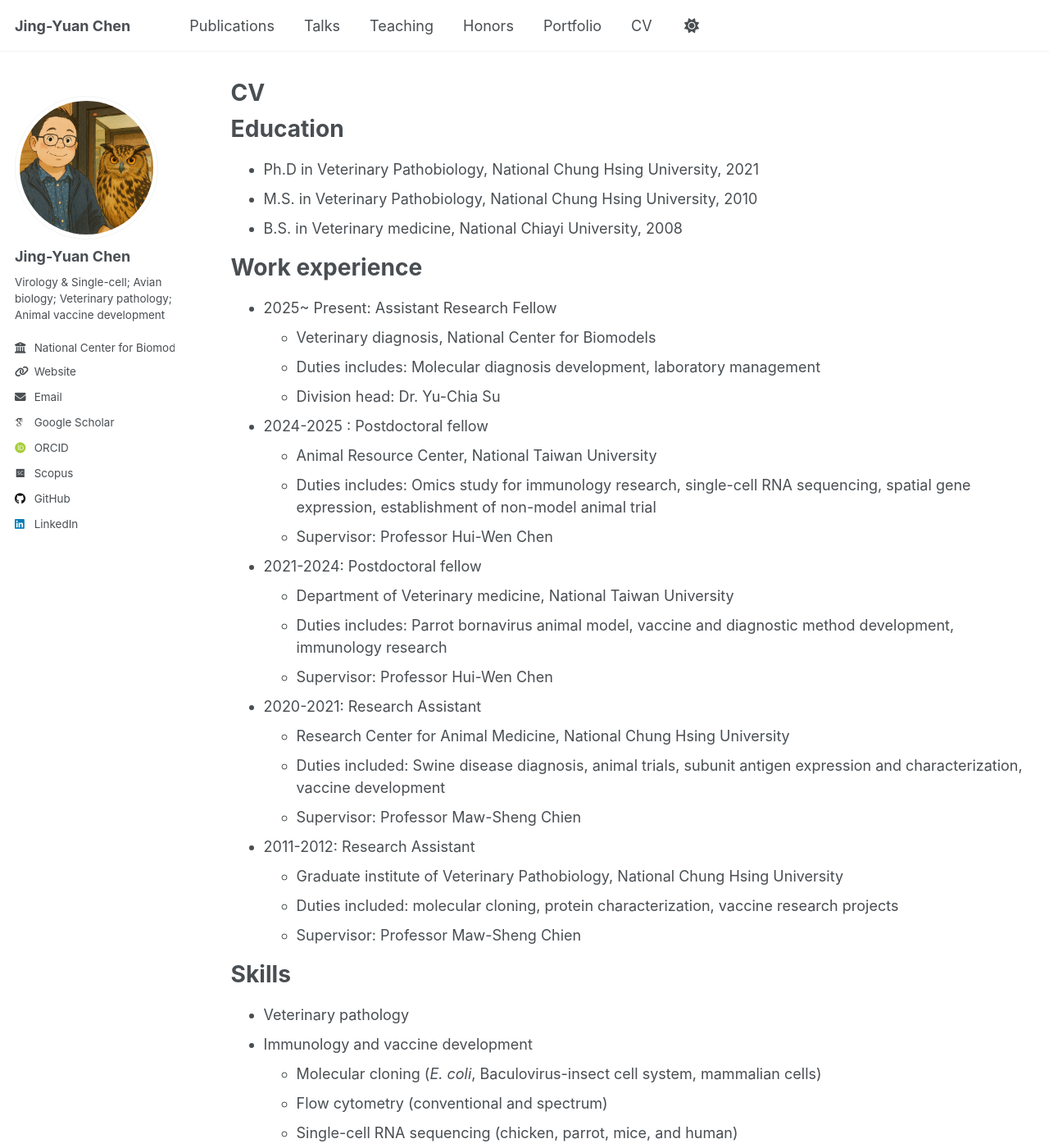
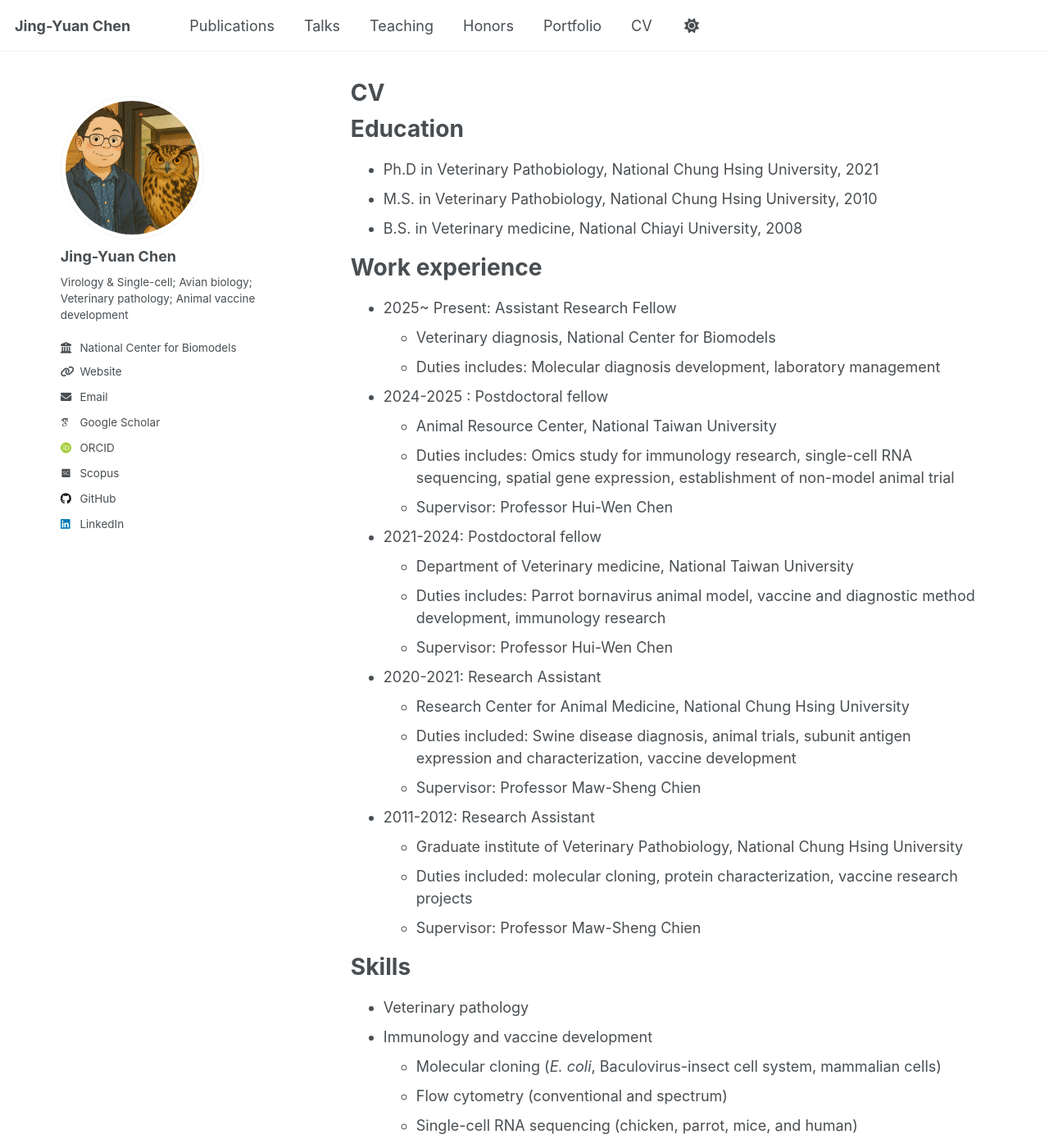
Before and after one commit to jychen74/jychen74.github.io, a Jekyll site: the page built from _pages/cv.md, in a window 1280 px wide and 1400 px high. Shown: the whole window at 82% size. Built offline with Jekyll 4.4.1, drawn with Linux system fonts in a browser that asks for light colours; some web fonts are replaced; a script that is not in the unit is left out.

Commit message:
style: align main site sidebar layout

```diff
--- a/_pages/cv.md
+++ b/_pages/cv.md
@@ -20,7 +20,6 @@ redirect_from:
 - 2025~ Present: Assistant Research Fellow
   - Veterinary diagnosis, National Center for Biomodels
   - Duties includes: Molecular diagnosis development, laboratory management
-  - Division head: Dr. Yu-Chia Su
 
 - 2024-2025 : Postdoctoral fellow
   - Animal Resource Center, National Taiwan University
--- a/_sass/layout/_sidebar.scss
+++ b/_sass/layout/_sidebar.scss
@@ -262,3 +262,42 @@
     }
   }
 }
+
+/*
+   Desktop profile layout
+   ========================================================================== */
+
+@media screen and (min-width: $sidebar-screen-min-width) {
+  #main {
+    max-width: none;
+    padding-left: 4.1em;
+    padding-right: 4.1em;
+  }
+
+  .sidebar {
+    width: 250px;
+    max-width: 250px;
+    padding-right: 0;
+  }
+
+  .archive,
+  .page {
+    float: none;
+    width: auto;
+    max-width: 900px;
+    margin-left: 354px;
+    padding-left: 0;
+    padding-right: 0;
+  }
+
+  .page .page__inner-wrap {
+    float: none;
+    width: 100%;
+  }
+
+  .author__bio,
+  .author__urls li {
+    white-space: normal;
+    overflow-wrap: anywhere;
+  }
+}
```
